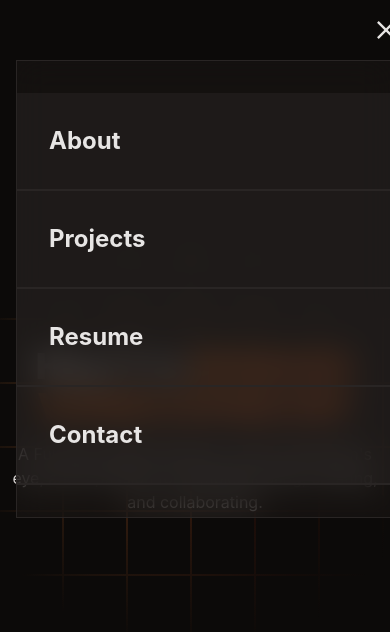
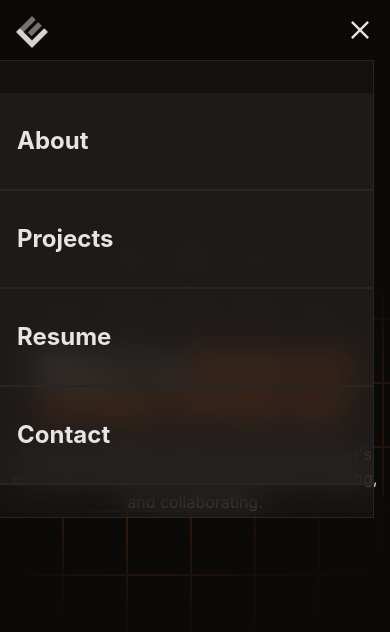
Before and after one commit to Torvec/myPortfolio, a React (Vite) app: page / in a window 390 px wide. Both pictures are taken after a click on the button 360 px from the left and 32 px from the top of the page. Shown: the top 632 px of the page. Built offline with nearby package versions, Linux system fonts and the light colour scheme; a web font is replaced by a local one.

Commit message:
Fix navigation style issues on small screens

```diff
--- a/src/components/template/header/Navigation.tsx
+++ b/src/components/template/header/Navigation.tsx
@@ -61,7 +61,7 @@ export default function Navigation() {
             initial={{ scaleY: 0, opacity: 0 }}
             animate={{ scaleY: "100%", originY: "top", opacity: 1 }}
             transition={{ duration: 0.2, ease: "easeInOut" }}
-            className="flex min-w-96 flex-col border border-stone-800 bg-stone-900/50 py-8 backdrop-blur-lg"
+            className="absolute right-0 flex w-screen md:w-96 flex-col border border-stone-800 bg-stone-900/50 py-8 backdrop-blur-lg"
           >
             {sectionNames.map((section, index) => (
               <MenuItem key={index} section={section}>
@@ -78,7 +78,7 @@ export default function Navigation() {
     return (
       <div
         id="menu"
-        className={`${isMenuOpen ? "" : "hidden"}`}
+        className={`relative ${isMenuOpen ? "" : "hidden"}`}
         onClick={toggleMenu}
       >
         <div className="mb-4 flex justify-end">
```
